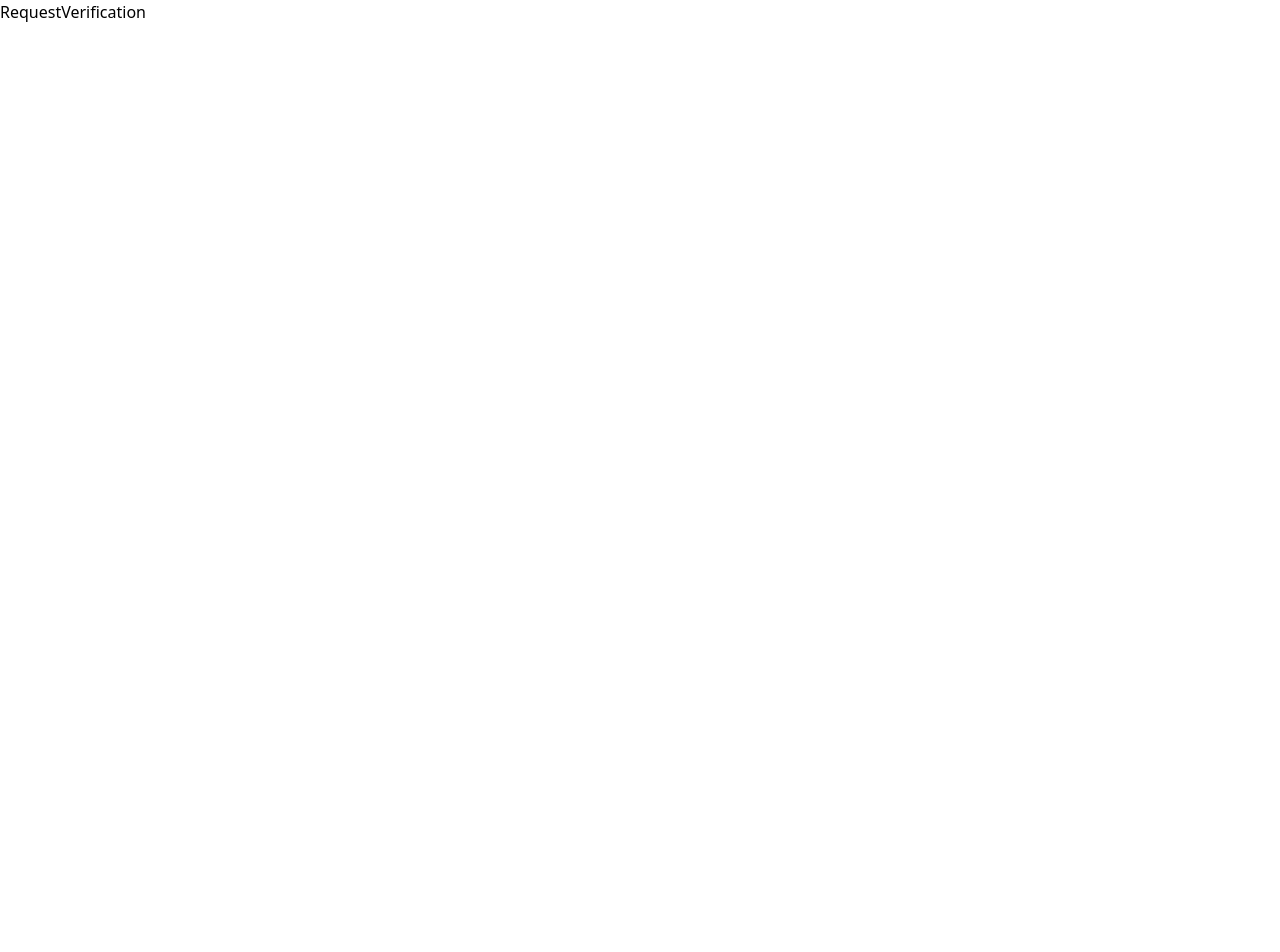
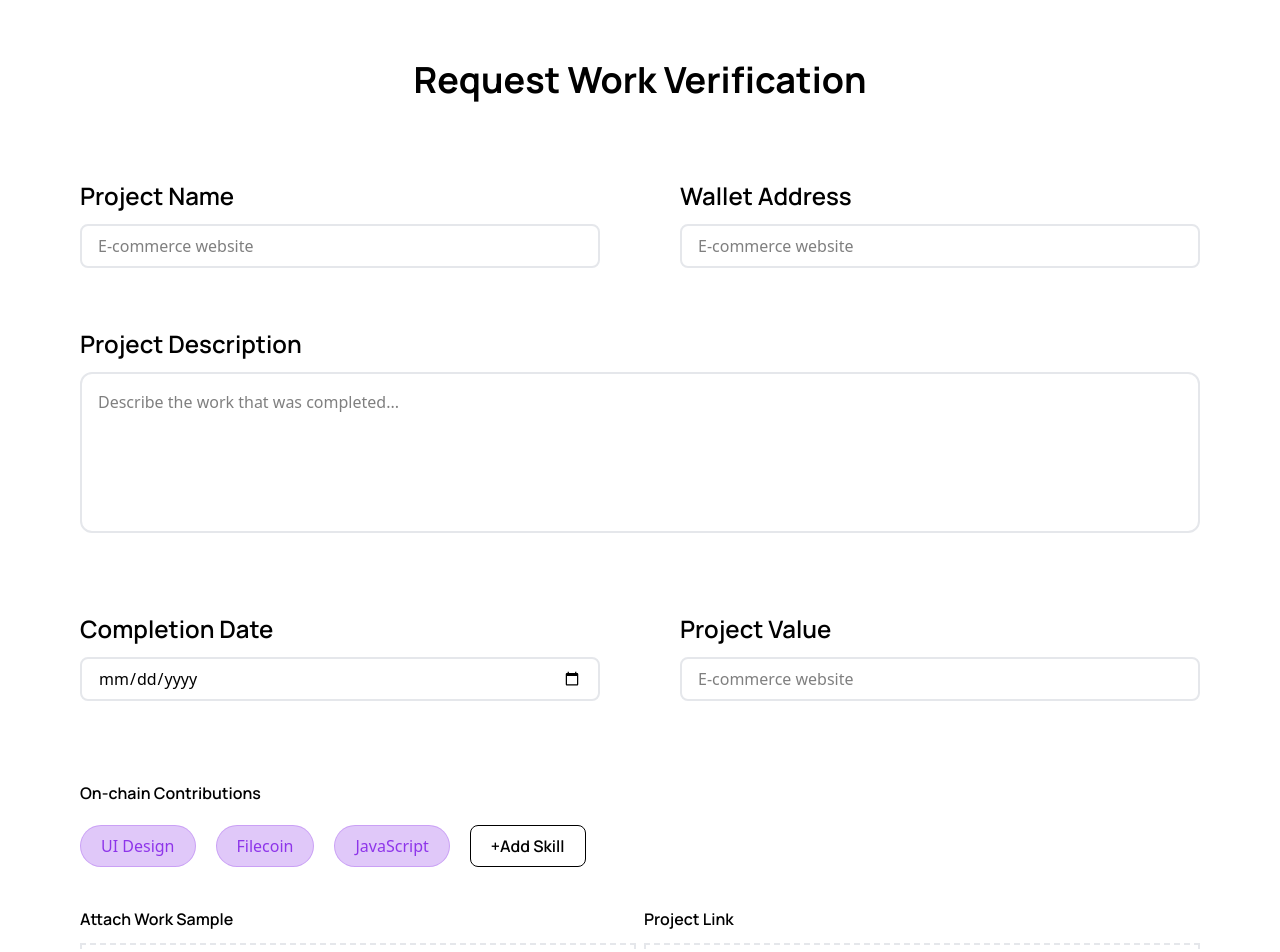
Before and after one commit to boymeetsblockchain/skillproof, a Next.js app: page /request-verification in a window 1280 px wide. Shown: the top 952 px of the page. Before the commit the page ends 800 px from the top, so only its background shows below. Built offline with nearby package versions, Linux system fonts and the light colour scheme.

Commit message:
Skill verification complete

```diff
--- a/src/app/layout.tsx
+++ b/src/app/layout.tsx
@@ -3,12 +3,12 @@ import { Manrope, Inter } from 'next/font/google';
 import './globals.css';
 
 const manrope = Manrope({
-  variable: '--font-geist-sans',
+  variable: '--font-manrope',
   subsets: ['latin'],
 });
 
 const inter = Inter({
-  variable: '--font-geist-mono',
+  variable: '--font-geist-inter',
   subsets: ['latin'],
 });
 
--- a/src/app/request-verification/page.tsx
+++ b/src/app/request-verification/page.tsx
@@ -1,7 +1,140 @@
 import React from 'react';
 
 const RequestVerification = () => {
-  return <div>RequestVerification</div>;
+  return (
+    <>
+      <main className="pb-20 px-20">
+        <h1 className="text-center font-bold font-manrope text-4xl mt-15">
+          Request Work Verification{' '}
+        </h1>
+
+        <section className="mt-20">
+          <div className="flex items-center justify-between gap-20">
+            <span className="flex flex-col gap-3 w-full">
+              <label
+                htmlFor="project-name"
+                className="font-semibold text-2xl font-manrope"
+              >
+                {' '}
+                Project Name{' '}
+              </label>
+              <input
+                id="project-name"
+                type="text"
+                placeholder="E-commerce website"
+                className="h-[44px] border-2 border-gray-200 rounded-lg px-4"
+              />
+            </span>
+
+            <span className="flex flex-col gap-3 w-full">
+              <label
+                htmlFor="wallet-add"
+                className="font-semibold text-2xl font-manrope"
+              >
+                {' '}
+                Wallet Address
+              </label>
+              <input
+                id="wallet-add"
+                type="text"
+                placeholder="E-commerce website"
+                className="h-[44px] border-2 border-gray-200 rounded-lg px-4"
+              />
+            </span>
+          </div>
+
+          <div className="flex flex-col gap-3 mt-15">
+            <label
+              className="font-semibold text-2xl font-manrope"
+              htmlFor="project-desc"
+            >
+              {' '}
+              Project Description{' '}
+            </label>
+            <textarea
+              name="project-desc"
+              id="project-desc"
+              placeholder="Describe the work that was completed..."
+              className="h-[161px] border-2 border-gray-200 rounded-xl p-4 resize-none"
+            />
+          </div>
+
+          <div className="flex items-center justify-between gap-20 mt-20">
+            <span className="flex flex-col gap-3 w-full">
+              <label
+                htmlFor="completion-date"
+                className="font-semibold text-2xl font-manrope"
+              >
+                {' '}
+                Completion Date
+              </label>
+              <input
+                id="completion-date"
+                type="date"
+                className="h-[44px] border-2 border-gray-200 rounded-lg px-4"
+              />
+            </span>
+
+            <span className="flex flex-col gap-3 w-full">
+              <label
+                htmlFor="project-value"
+                className="font-semibold text-2xl font-manrope"
+              >
+                {' '}
+                Project Value
+              </label>
+              <input
+                id="project-value"
+                type="number"
+                placeholder="E-commerce website"
+                className="h-[44px] border-2 border-gray-200 rounded-lg px-4"
+              />
+            </span>
+          </div>
+        </section>
+
+        <section className="mt-20">
+          <h2 className="font-manrope font-semibold">
+            {' '}
+            On-chain Contributions{' '}
+          </h2>
+
+          <div className="flex items-center gap-5 mt-5">
+            <span className="text-[#8E35EA] py-2 px-5 rounded-3xl bg-[#8E35EA45] border border-[#8E35EA45]">
+              UI Design
+            </span>
+            <span className="text-[#8E35EA] py-2 px-5 rounded-3xl bg-[#8E35EA45] border border-[#8E35EA45]">
+              Filecoin
+            </span>
+            <span className="text-[#8E35EA] py-2 px-5 rounded-3xl bg-[#8E35EA45] border border-[#8E35EA45]">
+              JavaScript
+            </span>
+
+            <button className="font-semibold font-manrope border border-black rounded-lg py-2 px-5">
+              +Add Skill
+            </button>
+          </div>
+
+          <div className="flex items-center justify-between">
+            <span className="flex flex-col gap-3 mt-10">
+              <p className="font-manrope font-semibold">Attach Work Sample</p>
+              <span className="border-2 border-dashed border-gray-200 h-[225px] w-[556px] flex justify-center items-center"></span>
+            </span>
+            <span className="flex flex-col gap-3 mt-10">
+              <p className="font-manrope font-semibold">Project Link</p>
+              <span className="border-2 border-dashed border-gray-200 h-[225px] w-[556px] flex justify-center items-center"></span>
+            </span>
+          </div>
+
+          <div className="mt-10 flex justify-end">
+            <button className="text-white rounded-lg bg-[#2A56C6] font-manrope font-bold py-2 px-5">
+              Submit For Verification
+            </button>
+          </div>
+        </section>
+      </main>
+    </>
+  );
 };
 
 export default RequestVerification;
```
